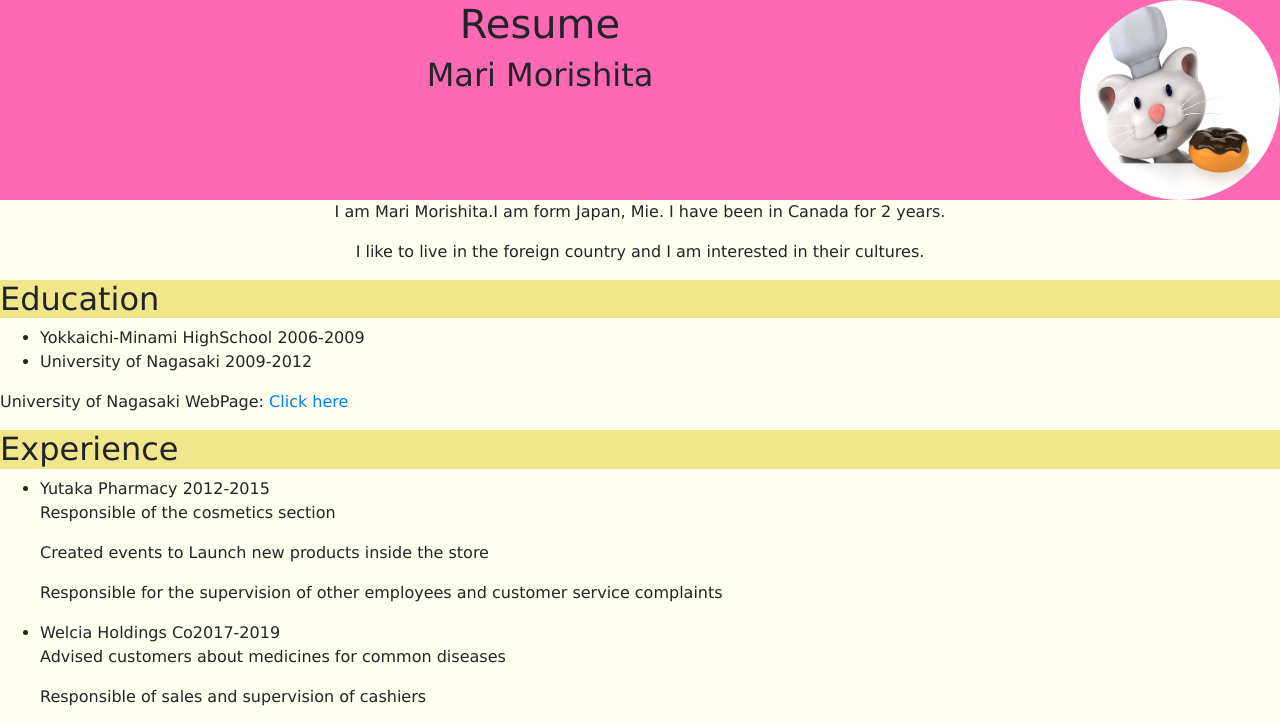
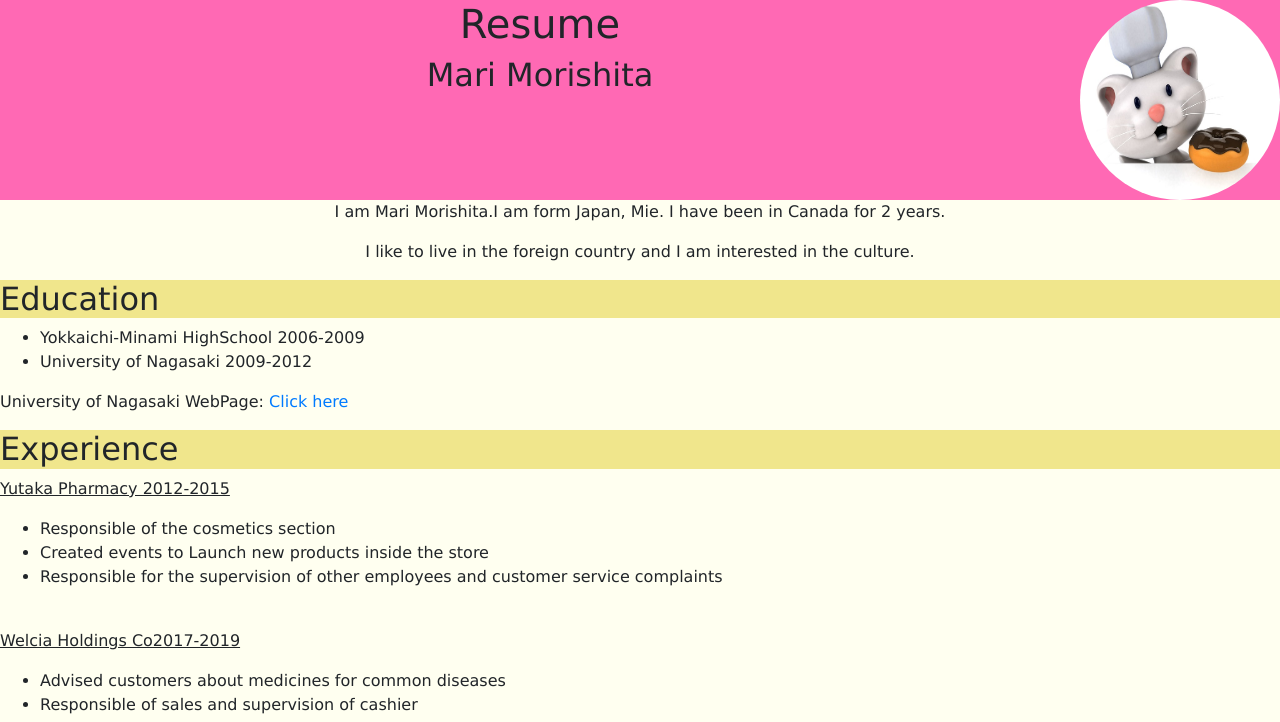
Before and after one commit to Mari1207/Mari1207.github.io, a plain HTML site: page index.html in a window 1280 px wide. Shown: the top 722 px of the page. Drawn offline with nearby package versions, Linux system fonts and the light colour scheme.

Commit message:
Update index.html
commit last

```diff
--- a/index.html
+++ b/index.html
@@ -54,7 +54,7 @@
         <section class="About">
                 <p>I am Mari Morishita.I am form Japan, Mie.
                     I have been in Canada for 2 years.</p>
-                  <p>  I like to live in the foreign country and I am interested in their cultures.</div>
+                  <p>  I like to live in the foreign country and I am interested in the culture.</div>
                   </p>
         </section>
 
@@ -76,20 +76,21 @@
 
         <section>
                 <h2 class="Chapter">Experience</h2>
-            <ul>
-                <li>Yutaka Pharmacy 2012-2015
-                    <p>Responsible of the cosmetics section</p>
-                <p>Created events to Launch new products inside the store</p>
-                <p>Responsible for the supervision of other employees and customer service complaints</p>
-                </li>
+            <p><u>Yutaka Pharmacy 2012-2015</u></p>
+                <ul>
+                    <li>Responsible of the cosmetics section </li>
+                    <li>Created events to Launch new products inside the store </li>
+                    <li>Responsible for the supervision of other employees and customer service complaints </li>
+                </ul>
+                <br>
+            <p><u>Welcia Holdings Co2017-2019 </u></p>
+                    <ul>
+                        <li>Advised customers about medicines for common diseases
+                            </li>
+                            <li>Responsible of sales and supervision of cashier
+                        </li>
+                    </ul>
 
-                <li>Welcia Holdings Co2017-2019
-                    <p>Advised customers about medicines for common diseases
-                    </p>
-                    <p>Responsible of sales and supervision of cashiers</p>
-                </li>
-
-            </ul>
         </section>
 
         <section class="TechnicalSkill">
```
